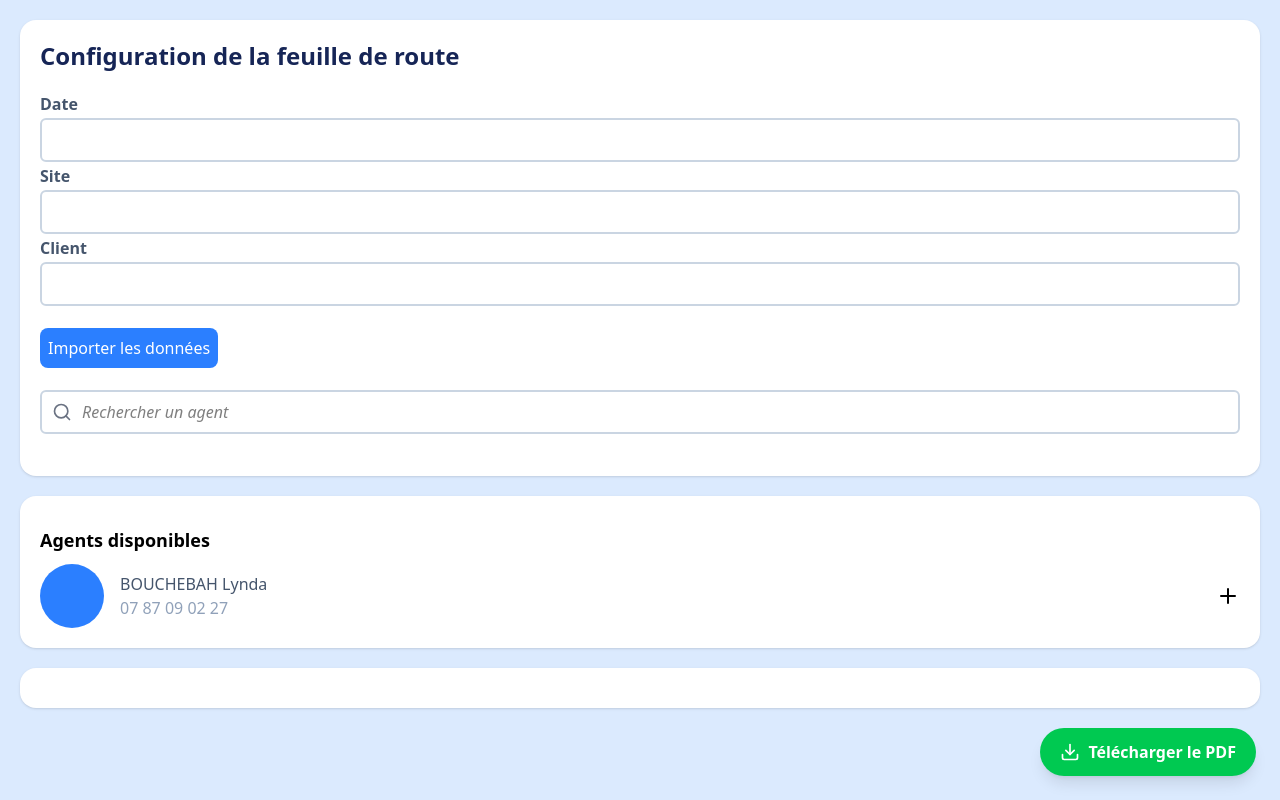
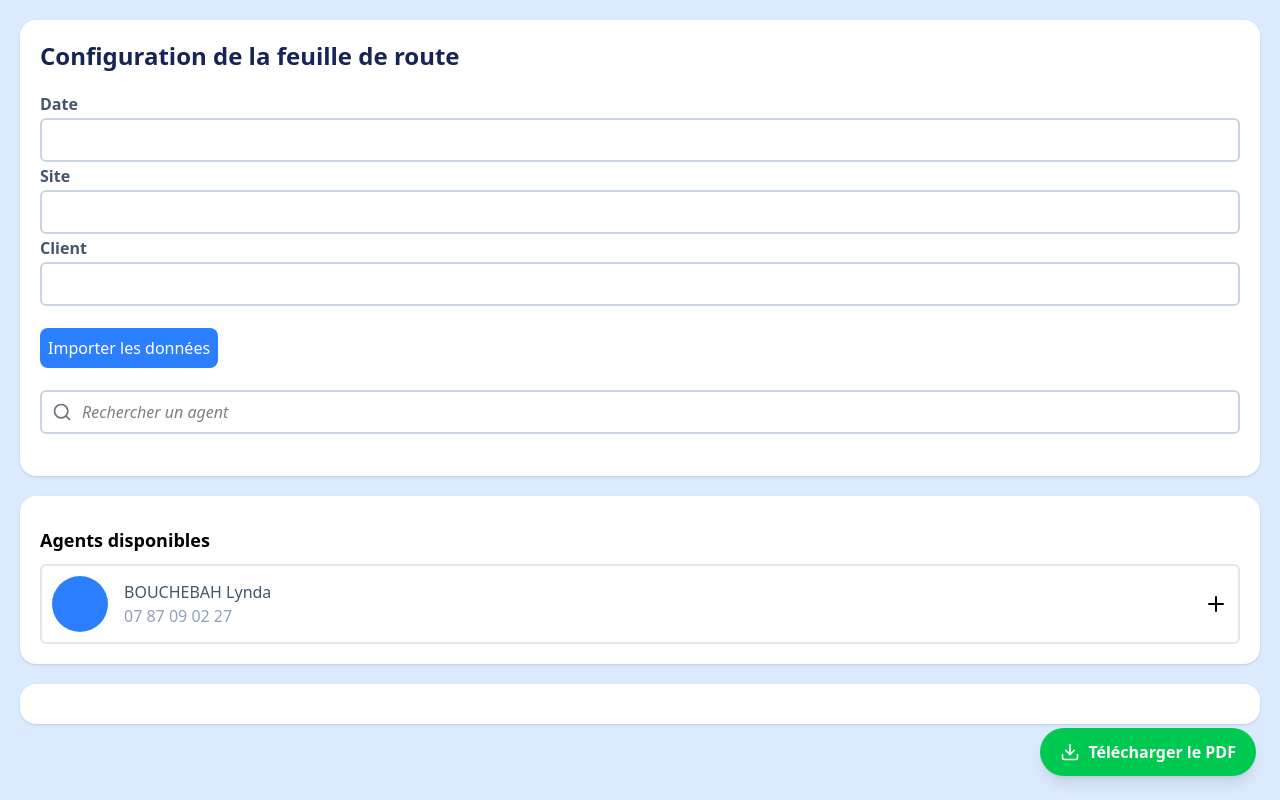
Before and after one commit to b-lynda/roadmap_agents, a website: page index.html in a window 1280 px wide. Drawn offline with Linux system fonts and the light colour scheme.

Commit message:
add js file ok

```diff
--- a/index.html
+++ b/index.html
@@ -69,9 +69,9 @@
       <div class="py-2.5">
         <h2 class="font-semibold text-lg">Agents disponibles</h2>
       </div>
-      <div class="flex justify-between items-center">
+      <div class="flex justify-between items-center rounded-md border-2 border-slate-200 p-2.5">
         <div class="flex gap-4 items-center">
-    <div class="w-16 h-16 bg-blue-500 rounded-full"></div>
+          <div class="w-14 h-14 bg-blue-500 rounded-full"></div>
 
           <div>
             <p class="text-slate-600 font-medium">BOUCHEBAH Lynda</p>
@@ -97,7 +97,6 @@
           </svg>
         </div>
       </div>
-
     </section>
     <section
       id="participants-selected"
@@ -127,5 +126,6 @@
       </svg>
       Télécharger le PDF
     </button>
+    <script src="script.js"></script>
   </body>
 </html>
--- a/script.js
+++ b/script.js
@@ -0,0 +1,5 @@
+console.log('JS a chargé avec succès');
+
+document.addEventListener('DOMContentLoaded', () => {
+  console.log('✅ DOM chargé et prêt !');
+});
```
Also changed, not shown: assets/css/output.css. Lines whose indentation alone changed are shown as unchanged.
